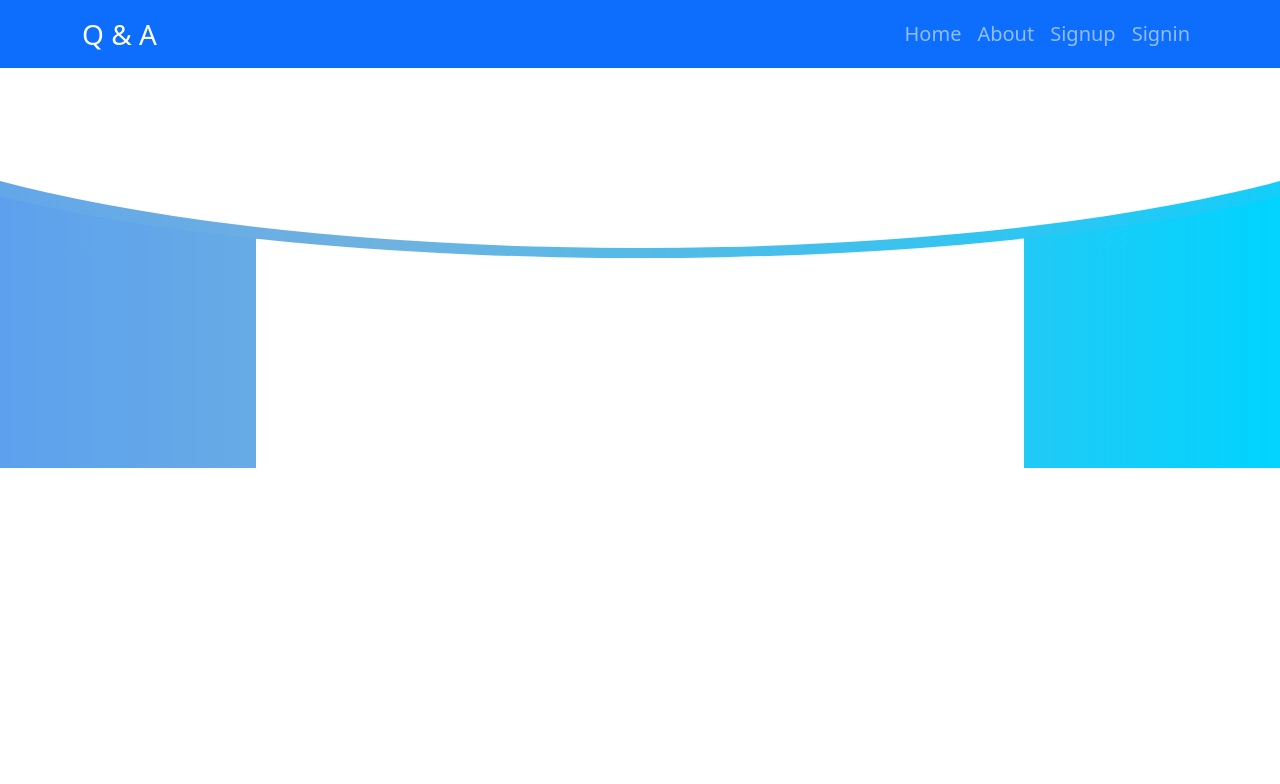
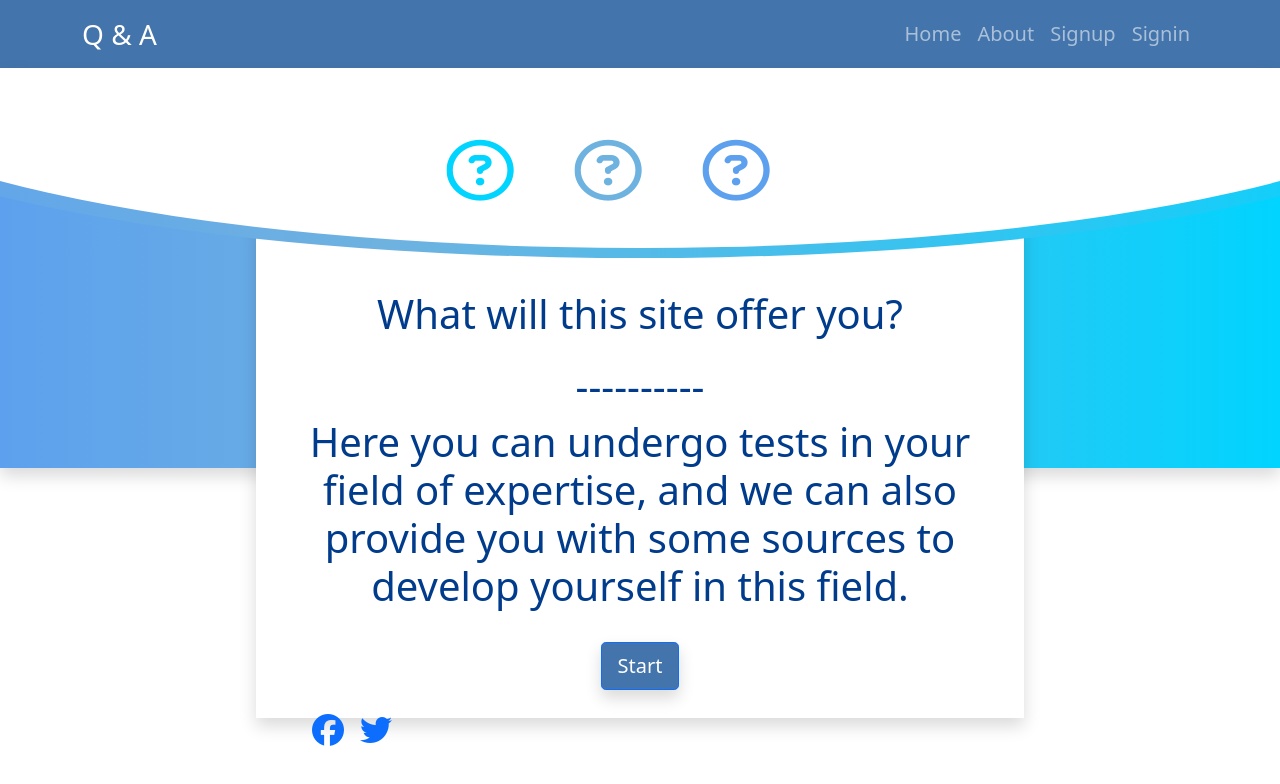
Before and after one commit to ahmedkhalil91518/question-and-answer, a React (Create React App) app: page / in a window 1280 px wide. Shown: the top 784 px of the page. Built offline with nearby package versions, Linux system fonts and the light colour scheme.

Commit message:
finish the landing page

```diff
--- a/public/index.html
+++ b/public/index.html
@@ -25,6 +25,7 @@
       Learn how to configure a non-root public URL by running `npm run build`.
     -->
     <title>React App</title>
+    <script src="https://kit.fontawesome.com/e48edfb0af.js" crossorigin="anonymous"></script>
   </head>
   <body>
     <noscript>You need to enable JavaScript to run this app.</noscript>
--- a/src/App.css
+++ b/src/App.css
@@ -31,7 +31,7 @@
 
 .text-container {
   width: 60%;
-  height: 300px;
+  height: 500px;
   background-color: white;
   position: absolute;
   top: 150px;
@@ -62,3 +62,43 @@
   bottom: 0;
   z-index: 2;
 }
+.question-mark1 {
+  z-index: 4;
+  position: absolute;
+  top: 70px;
+  right: 50%;
+  left: auto;
+  color: rgb(110, 178, 224);
+}
+.question-mark2 {
+  z-index: 4;
+  position: absolute;
+  top: 70px;
+  right: 40%;
+  left: auto;
+  color: rgb(93, 161, 238);
+}
+.question-mark3 {
+  z-index: 4;
+  position: absolute;
+  top: 70px;
+  right: 60%;
+  left: auto;
+  color: rgba(0, 212, 255, 1);
+}
+.question-mark-container {
+  position: relative;
+  display: block;
+  width: 100%;
+}
+.navigation {
+    background-color: rgb(67, 116, 172);
+}
+.main-page {
+    color: rgb(0, 60, 139);
+}
+.button {
+    background-color: rgb(67, 116, 172);
+}
+.social {
+}
--- a/src/App.js
+++ b/src/App.js
@@ -1,16 +1,41 @@
 import "../node_modules/bootstrap/dist/css/bootstrap.min.css";
 import "./App.css";
 import Navigation from "./components/Navigation";
+import Button from "react-bootstrap/Button";
+
 function App() {
   return (
-    <>
+    <div>
       <Navigation />
-      <div className="shapes-container">
+      <div className=" question-mark-container">
+        <i class="fa-regular fa-circle-question fa-4x question-mark1 fa-bounce"></i>
+        <i class="fa-regular fa-circle-question fa-4x question-mark2 fa-bounce"></i>
+        <i class="fa-regular fa-circle-question fa-4x question-mark3 fa-bounce"></i>
+      </div>
+      <div className="shapes-container shadow">
         <div class="shape"></div>
         <div class="shape2"></div>
-        <div className="text-container"></div>
+        <div className="text-container text-center p-5 shadow">
+          <h1 className="my-4 main-page bolder">
+            What will this site offer you?
+          </h1>
+          <h1 className="main-page bolder">----------</h1>
+          <h1 className="main-page bolder">
+            Here you can undergo tests in your field of expertise, and we can
+            also provide you with some sources to develop yourself in this
+            field.
+          </h1>
+          <Button size="lg" className="my-4 button shadow">
+            Start
+          </Button>{" "}
+          <div className="social d-flex justify-content-start">
+          <a href="#"><i class="fa-brands fa-facebook mx-2 my-0 fa-2x"></i></a>
+          <a href="#"><i class="fa-brands fa-twitter mx-2 my-0 fa-2x"></i></a>
+        </div>
+        </div>
+
       </div>
-    </>
+    </div>
   );
 }
 
--- a/src/components/Navigation.js
+++ b/src/components/Navigation.js
@@ -4,7 +4,7 @@ import Nav from "react-bootstrap/Nav";
 
 const Navigation = () => {
   return (
-    <Navbar bg="primary" variant="dark" expand="lg">
+    <Navbar variant="dark" expand="lg" className="navigation">
       <Container>
         <Navbar.Brand href="#home" className="fs-3">
           Q & A
```
